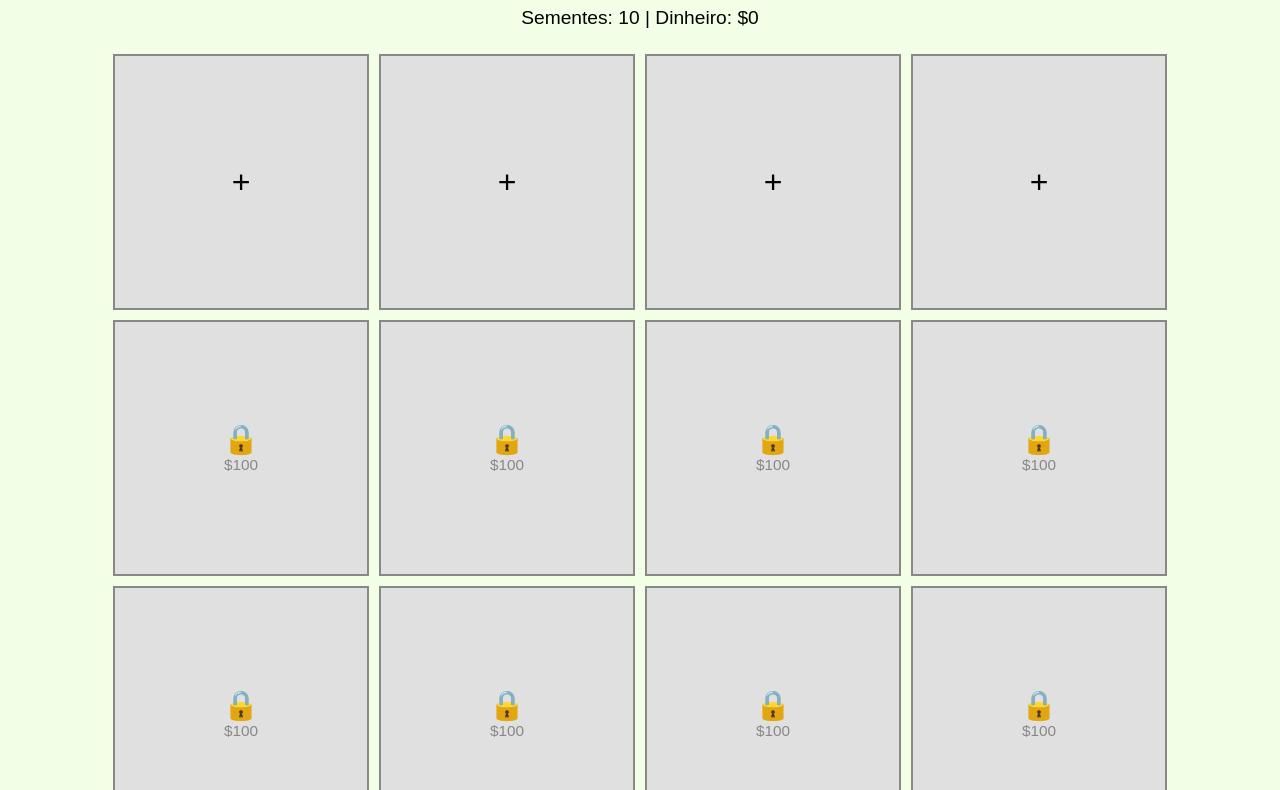
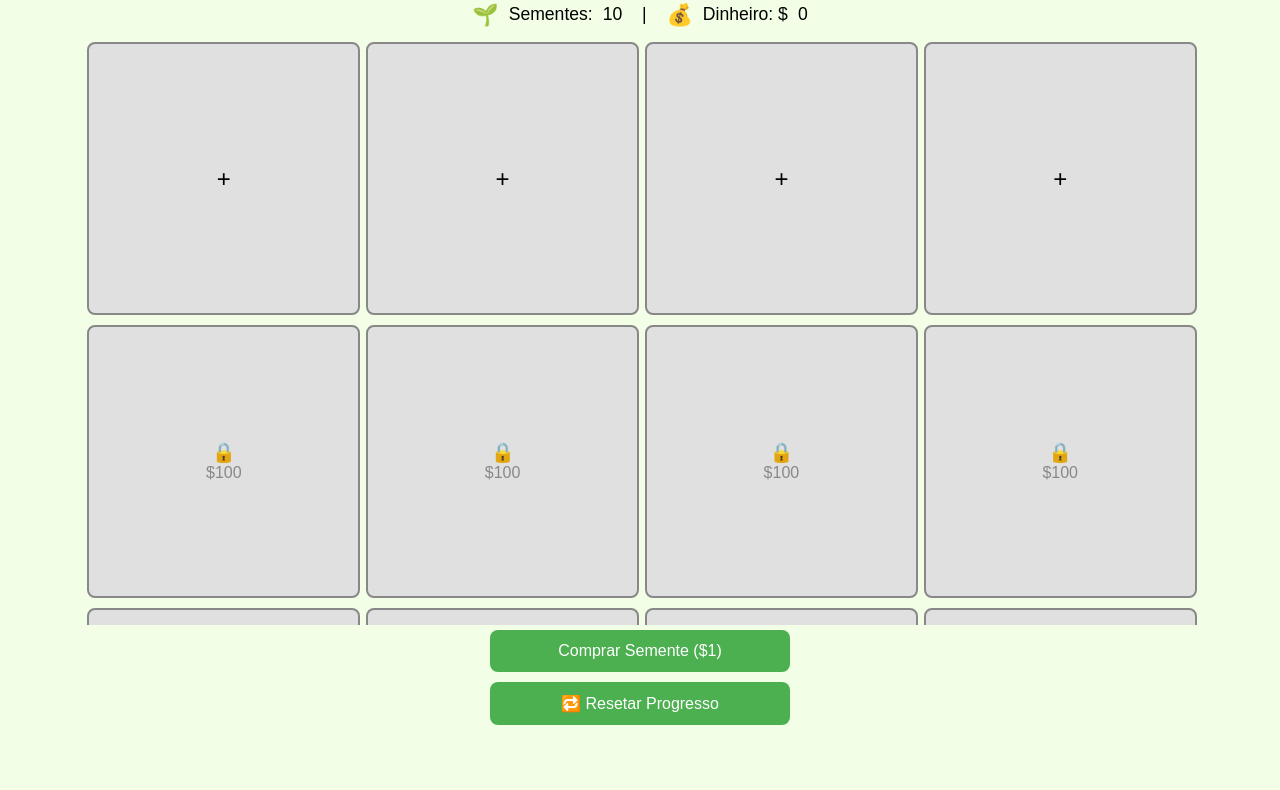
Before and after one commit to NFTGamerBR/MiniFarm, a plain HTML site: page index.html in a window 1280 px wide. Shown: the part 55-845 px from the top of the page. After the commit the page ends 800 px from the top, so only its background shows below. Drawn offline with Linux system fonts and the light colour scheme.

Commit message:
Update index.html

```diff
--- a/index.html
+++ b/index.html
@@ -11,53 +11,60 @@
       background: #f2ffe6;
       margin: 0;
       padding: 0;
-      overflow: hidden;
       display: flex;
       flex-direction: column;
-      height: 100%;
+      height: 100vh;
     }
+
     h1 {
       font-size: 1.6em;
-      margin-top: 10px;
+      margin-top: 5px;
     }
-    p {
-      font-size: 1.2em;
+
+    .status {
+      display: flex;
+      align-items: center;
+      justify-content: center;
+      gap: 10px;
+      font-size: 1.1em;
       margin: 5px 0;
     }
+
+    .status span.emoji {
+      font-size: 1.2em;
+    }
+
     .grid {
       display: grid;
-      grid-template-columns: repeat(4, 20vw);
+      grid-template-columns: repeat(4, 21vw);
       gap: 10px;
       justify-content: center;
-      margin-top: 10px;
       flex-grow: 1;
       overflow-y: auto;
       padding: 10px;
     }
+
     .plot {
       position: relative;
-      width: 20vw;
-      height: 20vw;
+      width: 21vw;
+      height: 21vw;
       border: 2px solid #888;
       background: #e0e0e0;
-      font-size: 2em;
+      font-size: 1.5em;
       display: flex;
       align-items: center;
       justify-content: center;
       cursor: pointer;
       user-select: none;
-      padding: 10px;
-      box-sizing: border-box;
+      border-radius: 8px;
     }
+
     .locked {
       font-size: 1.2em;
       color: #888;
-      text-align: center;
-      line-height: 1.2;
-      display: flex;
       flex-direction: column;
-      justify-content: center;
     }
+
     .progress {
       position: absolute;
       bottom: 0;
@@ -65,13 +72,14 @@
       height: 6px;
       width: 100%;
       background: #ccc;
-      overflow: hidden;
     }
+
     .progress-bar {
       height: 100%;
       background: linear-gradient(to left, #76c043, #4c9a2a);
       transition: width 1s linear;
     }
+
     .progress-text {
       position: absolute;
       bottom: 8px;
@@ -80,27 +88,31 @@
       text-align: center;
       color: #333;
     }
+
     .buttons {
       display: flex;
       flex-direction: column;
       align-items: center;
-      gap: 10px;
-      margin-bottom: 15px;
+      padding-bottom: 15px;
     }
+
     button {
+      margin: 5px 0;
       padding: 12px 20px;
-      font-size: 1.1em;
+      font-size: 1em;
       width: 90%;
       max-width: 300px;
       background-color: #4CAF50;
       color: white;
       border: none;
-      border-radius: 5px;
+      border-radius: 8px;
       cursor: pointer;
     }
+
     button:hover {
       background-color: #45a049;
     }
+
     #userName {
       position: fixed;
       top: 5px;
@@ -109,15 +121,22 @@
       color: white;
       padding: 5px 10px;
       border-radius: 5px;
-      font-size: 1em;
+      font-size: 0.95em;
       z-index: 10;
     }
   </style>
 </head>
 <body>
 
+  <div id="userName">Usuário: (carregando...)</div>
+
   <h1>🌾 Mini Fazenda</h1>
-  <p>Sementes: <span id="seeds">10</span> | Dinheiro: $<span id="money">0</span></p>
+  <div class="status">
+    <span class="emoji">🌱</span> Sementes: <span id="seeds">10</span>
+    &nbsp;&nbsp;|&nbsp;&nbsp;
+    <span class="emoji">💰</span> Dinheiro: $<span id="money">0</span>
+  </div>
+
   <div class="grid" id="farm"></div>
 
   <div class="buttons">
@@ -125,12 +144,10 @@
     <button onclick="resetGame()">🔁 Resetar Progresso</button>
   </div>
 
-  <div id="userName">Usuário: carregando...</div>
-
   <script>
     const plotCount = 12;
     const initialUnlocked = 4;
-    const growTime = 10000;
+    const growTime = 10000; // 10 segundos
     let seeds = 10;
     let money = 0;
     let plotStates = Array(plotCount).fill("locked");
@@ -178,10 +195,11 @@
 
         if (state === "locked") {
           div.classList.add("locked");
-          div.innerHTML = `<div><div style="font-size: 1.5em;">🔒</div><div style="font-size: 0.8em;">$100</div></div>`;
-        } else if (state === "growing") {
-          div.innerHTML = `<div style="font-size: 1.5em; line-height: 1; margin-top: -5px;">🌱</div>`;
+          div.innerHTML = "🔒<br><small>$100</small>";
+        } else {
+          div.textContent = getPlotSymbol(state);
 
+          if (state === "growing") {
             const start = growTimestamps[i];
             const elapsed = Date.now() - start;
             const remaining = Math.max(0, growTime - elapsed);
@@ -205,13 +223,21 @@
                 saveGame();
               }, 100);
             }
-        } else {
-          div.textContent = getPlotSymbol(state);
+          }
         }
 
+        div.addEventListener("click", () => handlePlotClick(i));
         farmEl.appendChild(div);
+      }
+    }
 
-        div.addEventListener("click", () => {
+    function getPlotSymbol(state) {
+      if (state === "growing") return "🌱";
+      if (state === "ready") return "✨";
+      return "+";
+    }
+
+    function handlePlotClick(i) {
       const state = plotStates[i];
 
       if (state === "locked") {
@@ -226,6 +252,7 @@
         } else {
           alert("Dinheiro insuficiente!");
         }
+
       } else if (state === "empty") {
         if (seeds > 0) {
           seeds--;
@@ -237,6 +264,7 @@
         } else {
           alert("Sem sementes!");
         }
+
       } else if (state === "ready") {
         money += 10;
         plotStates[i] = "empty";
@@ -244,14 +272,6 @@
         createFarm();
         saveGame();
       }
-        });
-      }
-    }
-
-    function getPlotSymbol(state) {
-      if (state === "growing") return "";
-      if (state === "ready") return "✨";
-      return "+";
     }
 
     function buySeed() {
@@ -273,25 +293,21 @@
     }
 
     function setTelegramUser() {
-      if (window.Telegram && Telegram.WebApp) {
       Telegram.WebApp.ready();
       Telegram.WebApp.expand();
+      Telegram.WebApp.requestWriteAccess();
+
       const user = Telegram.WebApp.initDataUnsafe?.user;
-        if (user?.username) {
-          userNameEl.textContent = `Usuário: @${user.username}`;
-        } else if (user?.first_name) {
-          userNameEl.textContent = `Usuário: ${user.first_name}`;
+      console.log("initDataUnsafe:", Telegram.WebApp.initDataUnsafe);
+
+      if (user && (user.username || user.first_name)) {
+        userNameEl.textContent = `Usuário: ${user.username ? "@" + user.username : user.first_name}`;
       } else {
         userNameEl.textContent = "Usuário: não identificado";
       }
-      } else {
-        userNameEl.textContent = "Usuário: (fora do Telegram)";
-      }
     }
 
-    setInterval(() => {
-      createFarm();
-    }, 1000);
+    setInterval(() => createFarm(), 1000);
 
     loadGame();
     createFarm();
```
Lines whose indentation alone changed are shown as unchanged.
